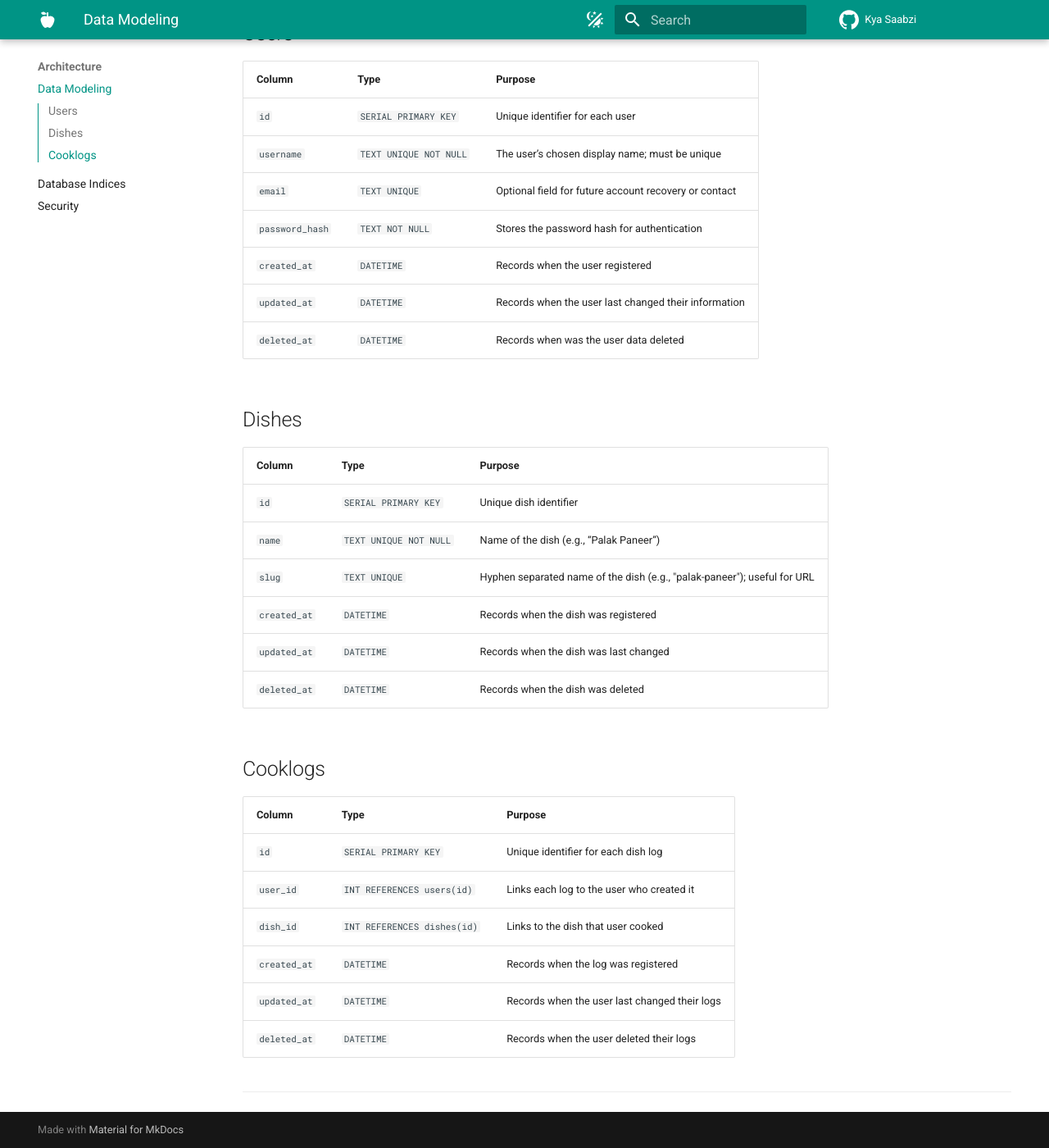
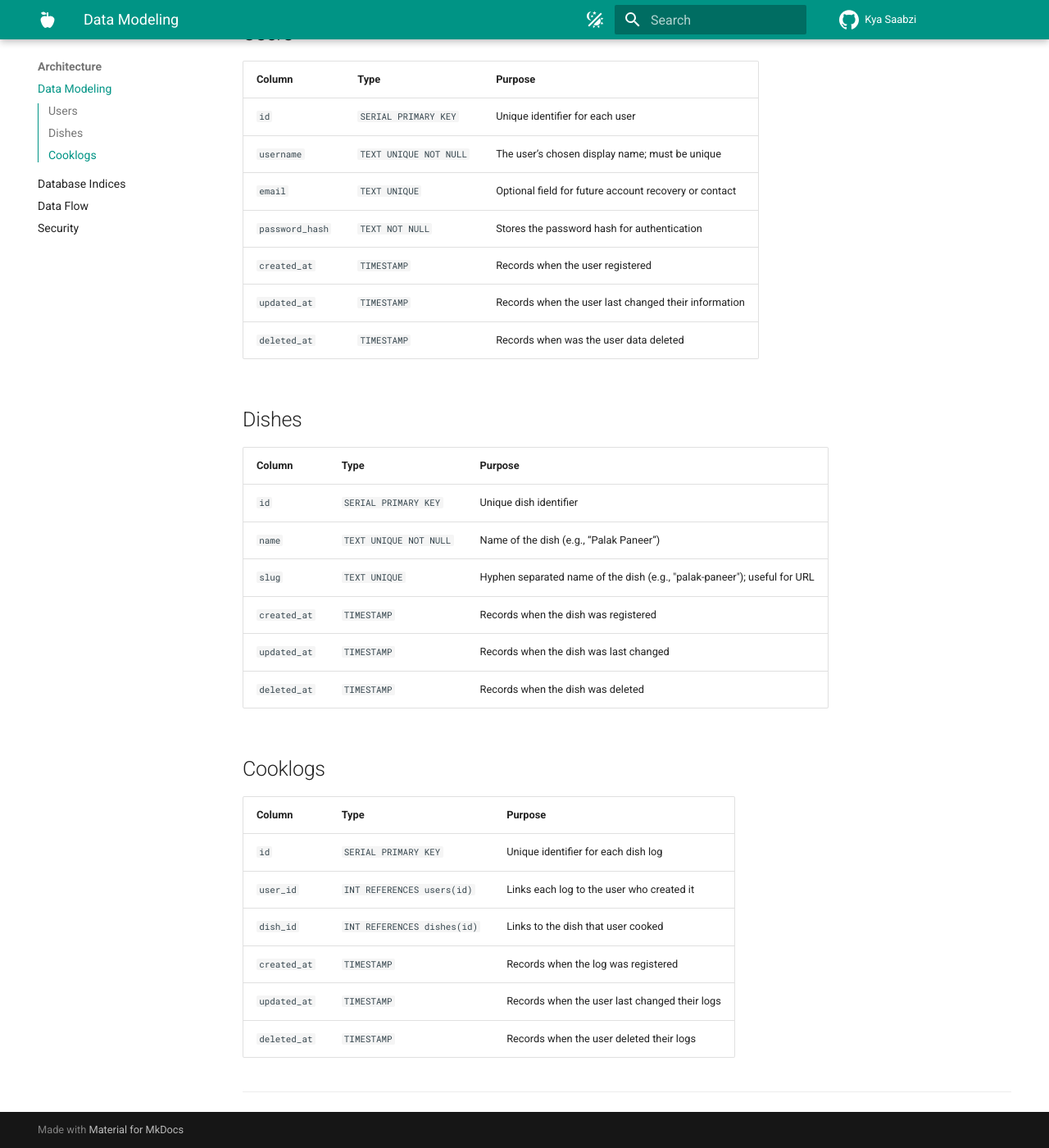
Before and after one commit to manav-gkmit/kya-saabzi-docs, an MkDocs documentation site: the page built from docs/architecture/data-model.md, in a window 1280 px wide and 1400 px high, scrolled down 1509 px. Shown: the whole window at 82% size. Built offline with MkDocs 1.6.1 and Material for MkDocs 9.7.7, drawn with Linux system fonts in a browser that asks for light colours; comment, search, counter and statistics services are not loaded.

Commit message:
docs: Add data flow, authorization flow; update DATETIME to TIMESTAMP in datamodel

```diff
--- a/docs/architecture/data-model.md
+++ b/docs/architecture/data-model.md
@@ -11,27 +11,27 @@
         TEXT username
         TEXT email
         TEXT password_hash
-        DATETIME created_at
-        DATETIME updated_at
-        DATETIME deleted_at
+        TIMESTAMP created_at
+        TIMESTAMP updated_at
+        TIMESTAMP deleted_at
     }
 
     DISHES {
         SERIAL id PK
         TEXT name
         TEXT slug
-        DATETIME created_at
-        DATETIME updated_at
-        DATETIME deleted_at
+        TIMESTAMP created_at
+        TIMESTAMP updated_at
+        TIMESTAMP deleted_at
     }
 
     COOKLOGS {
         SERIAL id PK
         INT user_id FK
         INT dish_id FK
-        DATETIME created_at
-        DATETIME updated_at
-        DATETIME deleted_at
+        TIMESTAMP created_at
+        TIMESTAMP updated_at
+        TIMESTAMP deleted_at
     }
 
     USERS ||--o{ COOKLOGS : creates
@@ -49,9 +49,9 @@
 | `username` | `TEXT UNIQUE NOT NULL` | The user’s chosen display name; must be unique |
 | `email` | `TEXT UNIQUE` | Optional field for future account recovery or contact |
 | `password_hash` | `TEXT NOT NULL` | Stores the password hash for authentication |
-| `created_at` | `DATETIME` | Records when the user registered |
-| `updated_at` | `DATETIME` | Records when the user last changed their information |
-| `deleted_at` | `DATETIME` | Records when was the user data deleted |
+| `created_at` | `TIMESTAMP` | Records when the user registered |
+| `updated_at` | `TIMESTAMP` | Records when the user last changed their information |
+| `deleted_at` | `TIMESTAMP` | Records when was the user data deleted |
 
 ## Dishes
 
@@ -60,9 +60,9 @@
 | `id` | `SERIAL PRIMARY KEY` | Unique dish identifier |
 | `name` | `TEXT UNIQUE NOT NULL` | Name of the dish (e.g., “Palak Paneer”) |
 | `slug` | `TEXT UNIQUE` | Hyphen separated name of the dish (e.g., "palak-paneer"); useful for URL |
-| `created_at` | `DATETIME` | Records when the dish was registered |
-| `updated_at` | `DATETIME` | Records when the dish was last changed |
-| `deleted_at` | `DATETIME` | Records when the dish was deleted |
+| `created_at` | `TIMESTAMP` | Records when the dish was registered |
+| `updated_at` | `TIMESTAMP` | Records when the dish was last changed |
+| `deleted_at` | `TIMESTAMP` | Records when the dish was deleted |
 
 ## Cooklogs
 
@@ -71,8 +71,8 @@
 | `id` | `SERIAL PRIMARY KEY` | Unique identifier for each dish log |
 | `user_id` | `INT REFERENCES users(id)` | Links each log to the user who created it |
 | `dish_id` | `INT REFERENCES dishes(id)` | Links to the dish that user cooked |
-| `created_at` | `DATETIME` | Records when the log was registered |
-| `updated_at` | `DATETIME` | Records when the user last changed their logs |
-| `deleted_at` | `DATETIME` | Records when the user deleted their logs |
+| `created_at` | `TIMESTAMP` | Records when the log was registered |
+| `updated_at` | `TIMESTAMP` | Records when the user last changed their logs |
+| `deleted_at` | `TIMESTAMP` | Records when the user deleted their logs |
 
 ---
--- a/mkdocs.yml
+++ b/mkdocs.yml
@@ -49,6 +49,7 @@
   - Architecture:
     - Data Modeling: architecture/data-model.md
     - Database Indices: architecture/indexing.md
+    - Data Flow: architecture/data-flow.md
     - Security: architecture/auth.md
   - Setup:
     - Environment: setup/environment.md
```
Also changed, not shown: docs/architecture/auth.md (+22 -0 lines), docs/architecture/data-flow.md (added, +39 -0 lines).
